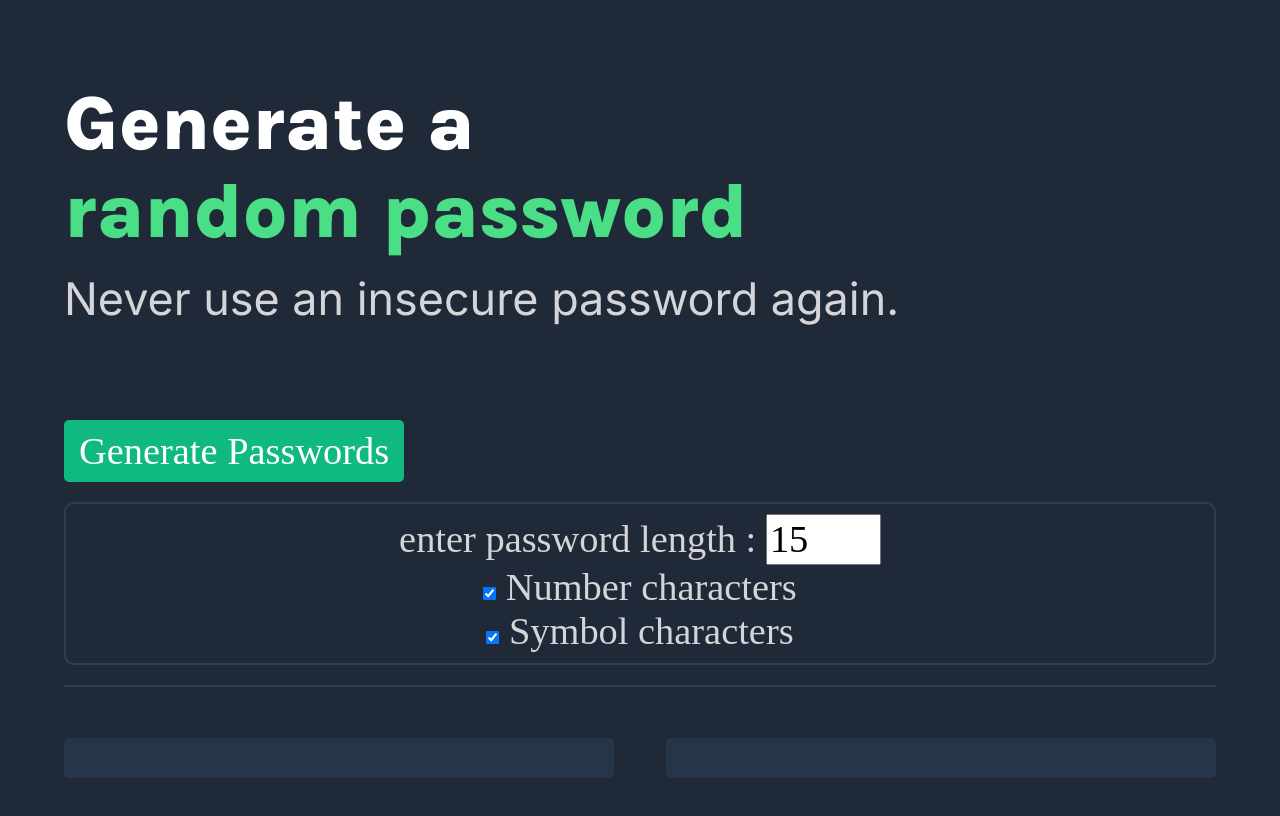
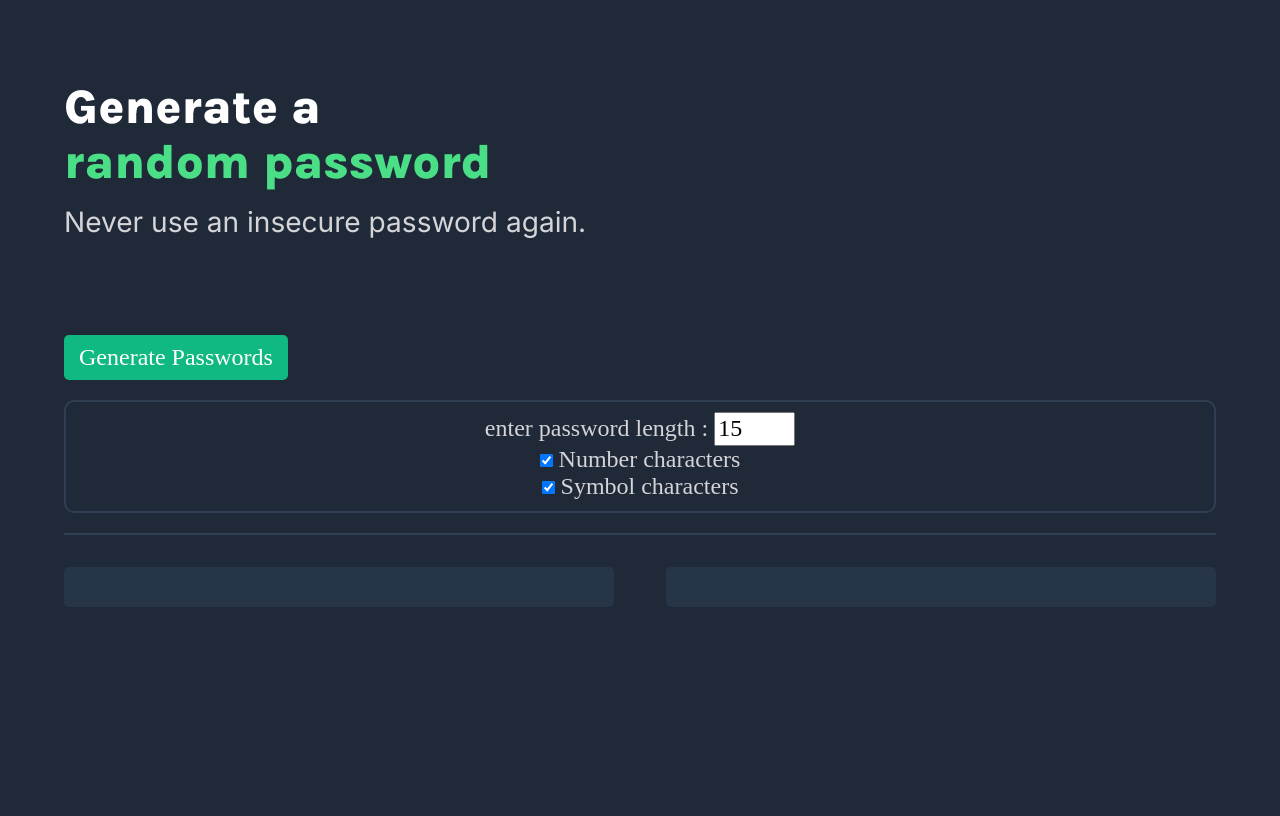
Before and after one commit to sahinkaan/pwdGenerator, a plain HTML site: page index.html in a window 1280 px wide. Drawn offline with nearby package versions, Linux system fonts and the light colour scheme.

Commit message:
style update

```diff
--- a/index.css
+++ b/index.css
@@ -3,12 +3,13 @@ body {
     background-color: #1F2937;
     margin: 10vh 5vw;
     min-width: 350px;
-    font-size: 3vmax;
+    min-height: 500px;
+    font-size: 3vmin;
 }
 
 .header{
     font-family: 'Karla', sans-serif;
-    font-size: 6vmax;
+    font-size: 6vmin;
     margin: 0;
     margin-bottom: 2vh;
 }
```
